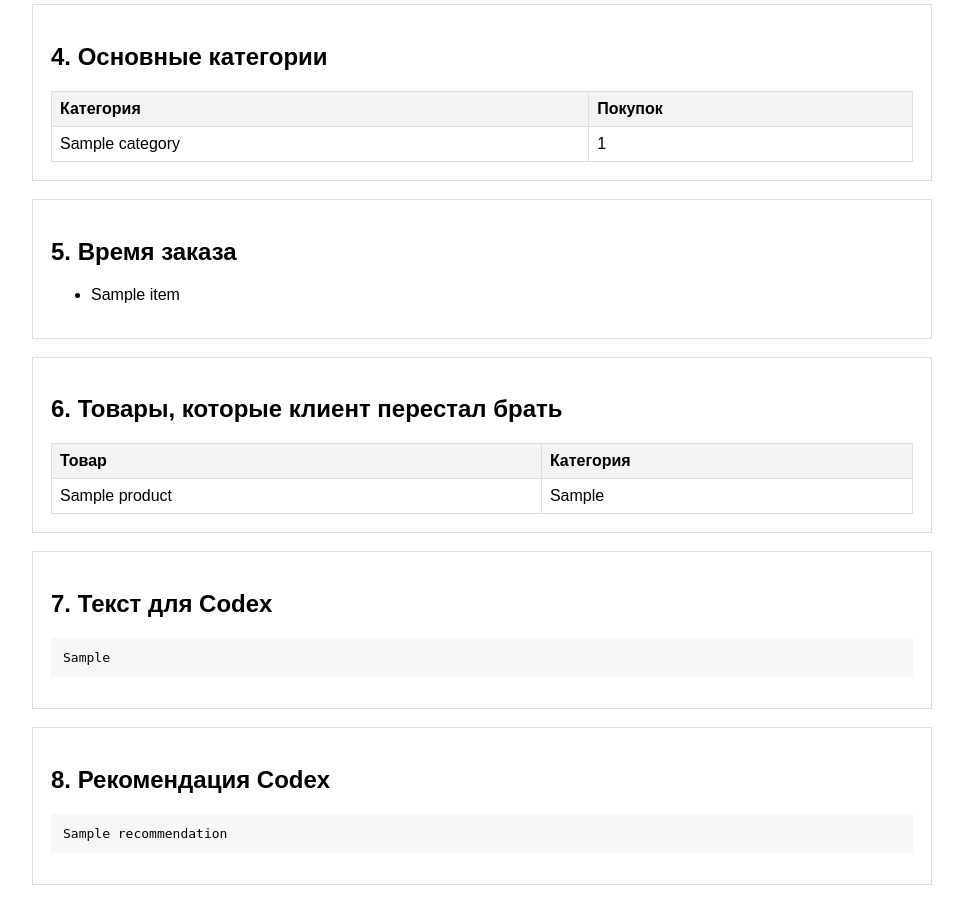
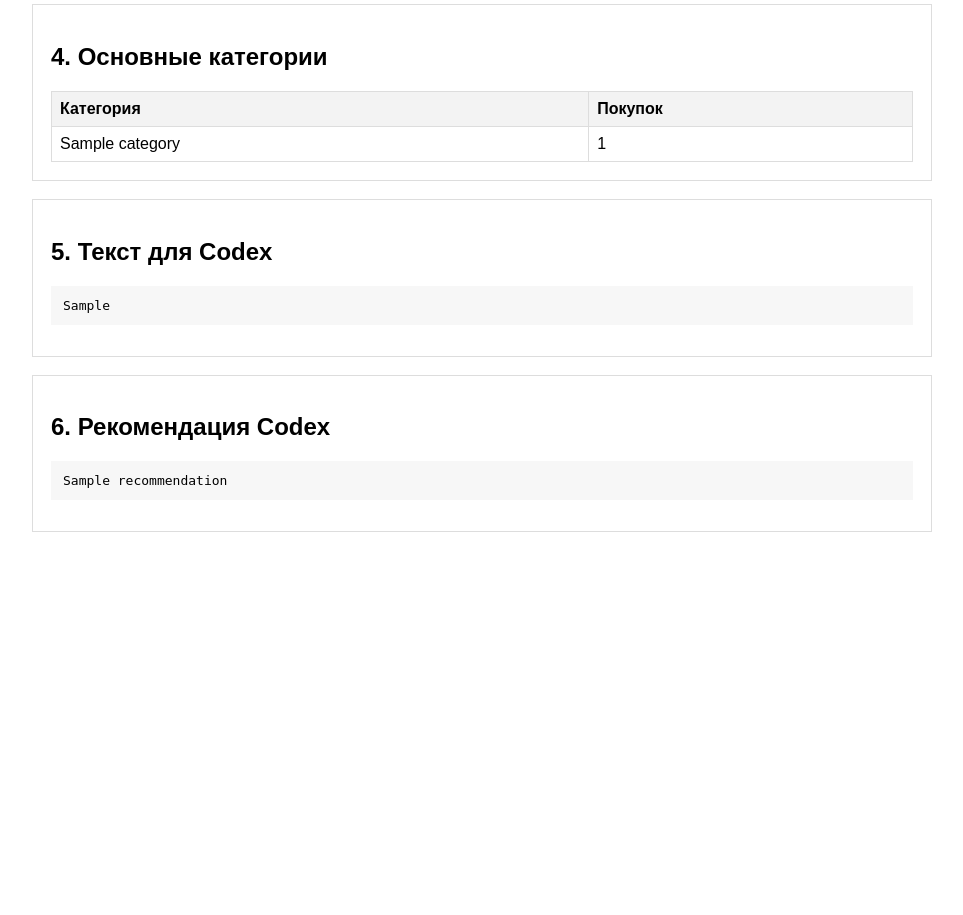
Before and after one commit to sainstvr/intro_practice, a Flask app: template templates/index.html in a window 1280 px wide. Shown: the part 697-1612 px from the top of the page, without its empty margins (158-1121 px from the left). After the commit the page ends 1229 px from the top, so only its background shows below. Run offline with Flask 3, Linux system fonts and the light colour scheme; the template is opened without the code that fills it: most values are stand-ins (such as "Sample title", 1, 10 or a date in 2020).

Commit message:
Remove unavailable analysis blocks

```diff
--- a/app.py
+++ b/app.py
@@ -5,8 +5,6 @@ from business_rules import (
     build_category_stats,
     build_codex_prompt,
     build_products_text,
-    find_stopped_products,
-    get_order_times,
     get_user_history,
 )
 
@@ -89,8 +87,6 @@ def history():
 
         products_text = build_products_text(products)
         category_stats = build_category_stats(products)
-        order_times = get_order_times(products)
-        stopped_products = find_stopped_products(products)
         codex_prompt = build_codex_prompt(products_text)
         recommendation = ask_codex(user_id, products_text)
     except Exception as error:
@@ -105,8 +101,6 @@ def history():
         user_id=user_id,
         products=products,
         category_stats=category_stats,
-        order_times=order_times,
-        stopped_products=stopped_products,
         message="Анализ выполнен.",
         codex_prompt=codex_prompt,
         recommendation=recommendation,
--- a/templates/index.html
+++ b/templates/index.html
@@ -139,51 +139,14 @@
         </div>
 
         <div class="block">
-            <h2>5. Время заказа</h2>
-            {% if order_times %}
-                <ul>
-                    {% for item in order_times %}
-                        <li>{{ item }}</li>
-                    {% endfor %}
-                </ul>
-            {% else %}
-                <p>Loginom пока не возвращает время заказа.</p>
-            {% endif %}
-        </div>
-
-        <div class="block">
-            <h2>6. Товары, которые клиент перестал брать</h2>
-            {% if stopped_products %}
-                <table>
-                    <thead>
-                        <tr>
-                            <th>Товар</th>
-                            <th>Категория</th>
-                        </tr>
-                    </thead>
-                    <tbody>
-                        {% for product in stopped_products %}
-                            <tr>
-                                <td>{{ product.product_name }}</td>
-                                <td>{{ product.department_rus }}</td>
-                            </tr>
-                        {% endfor %}
-                    </tbody>
-                </table>
-            {% else %}
-                <p>Для этого блока Loginom должен вернуть старые и последние покупки клиента.</p>
-            {% endif %}
-        </div>
-
-        <div class="block">
-            <h2>7. Текст для Codex</h2>
+            <h2>5. Текст для Codex</h2>
             <pre>{{ codex_prompt }}</pre>
         </div>
     {% endif %}
 
     {% if recommendation %}
         <div class="block">
-            <h2>8. Рекомендация Codex</h2>
+            <h2>6. Рекомендация Codex</h2>
             <pre>{{ recommendation }}</pre>
         </div>
     {% endif %}
```
Also changed, not shown: business_rules.py (+0 -29 lines).
